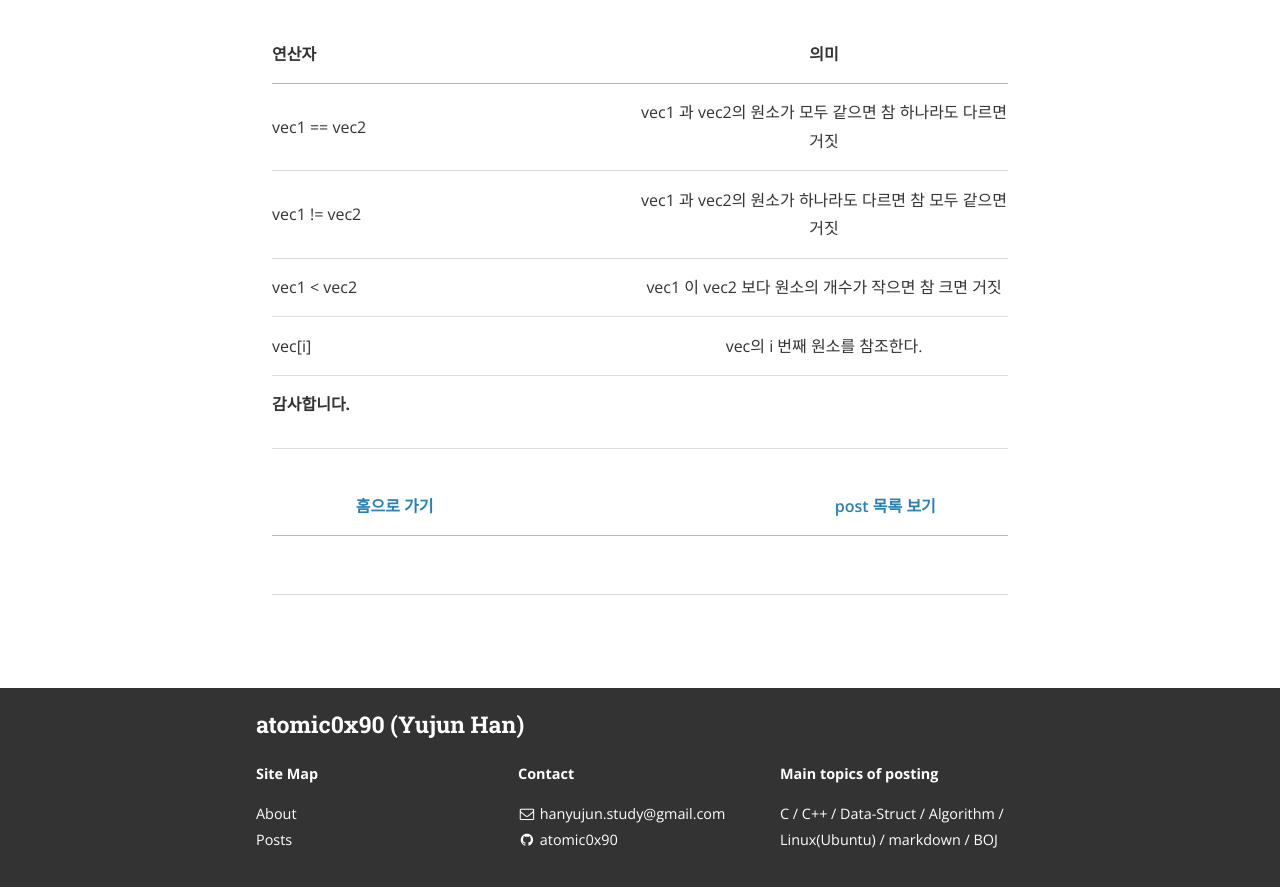
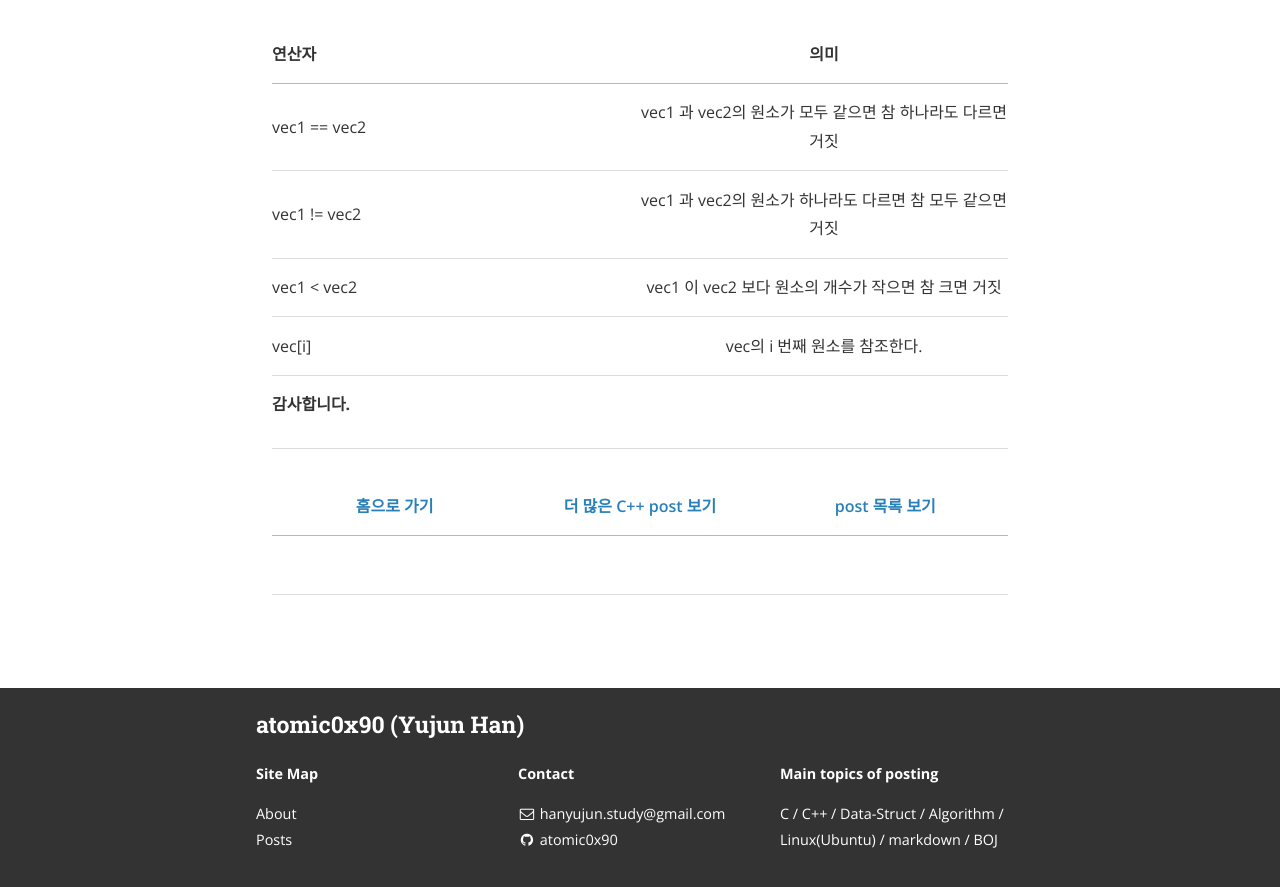
Before and after one commit to atomic0x90/atomic0x90.github.io, a Jekyll site: the page built from _posts/2020-02-16-c++-vector.markdown, in a window 1280 px wide and 900 px high, scrolled down 2796 px. Shown: the top 887 px of the window. Built offline with Jekyll 4.4.1, drawn with Linux system fonts in a browser that asks for light colours; nearby versions of some CDN libraries; comment, search, counter and statistics services are not loaded.

Commit message:
Add C++ post link

```diff
--- a/_posts/2020-02-01-cout-speed-improvement.markdown
+++ b/_posts/2020-02-01-cout-speed-improvement.markdown
@@ -92,12 +92,15 @@ int main()
 
 ---
 
-[홈으로 가기][01]       |&nbsp;                                 |[post 목록 보기][02]
+
+[홈으로 가기][01]       |[더 많은 C++ post 보기][03]            |[post 목록 보기][02]
 :------:                |:------:                               |:------:
                         |                                       |
 
 
 [01]: https://atomic0x90.github.io/ "home"
 [02]: https://atomic0x90.github.io/posts/ "posts"
+[03]: https://atomic0x90.github.io/posts/#C++ "C++ post"
+
 
 {% if site.disqus-shortname %}{% include disqus_comments.html %}{% endif %}
--- a/_posts/2020-02-16-c++-vector.markdown
+++ b/_posts/2020-02-16-c++-vector.markdown
@@ -78,13 +78,16 @@ vec[i]			|vec의 i 번째 원소를 참조한다.
 ---
 
 
-
-[홈으로 가기][01]       |&nbsp;                                 |[post 목록 보기][02]
+[홈으로 가기][01]       |[더 많은 C++ post 보기][03]            |[post 목록 보기][02]
 :------:                |:------:                               |:------:
                         |                                       |
 
 
 [01]: https://atomic0x90.github.io/ "home"
 [02]: https://atomic0x90.github.io/posts/ "posts"
+[03]: https://atomic0x90.github.io/posts/#C++ "C++ post"
+
+
+
 
 {% if site.disqus-shortname %}{% include disqus_comments.html %}{% endif %}
--- a/_posts/2020-02-17-c++-escape-sequence.markdown
+++ b/_posts/2020-02-17-c++-escape-sequence.markdown
@@ -98,12 +98,14 @@ T	A	B
 
 
 
-[홈으로 가기][01]       |&nbsp;                                 |[post 목록 보기][02]
+[홈으로 가기][01]       |[더 많은 C++ post 보기][03]            |[post 목록 보기][02]
 :------:                |:------:                               |:------:
                         |                                       |
 
 
 [01]: https://atomic0x90.github.io/ "home"
 [02]: https://atomic0x90.github.io/posts/ "posts"
+[03]: https://atomic0x90.github.io/posts/#C++ "C++ post"
+
 
 {% if site.disqus-shortname %}{% include disqus_comments.html %}{% endif %}
```
Also changed, not shown: _posts/2020-02-11-C-C++-runtime.markdown (+5 -2 lines).
